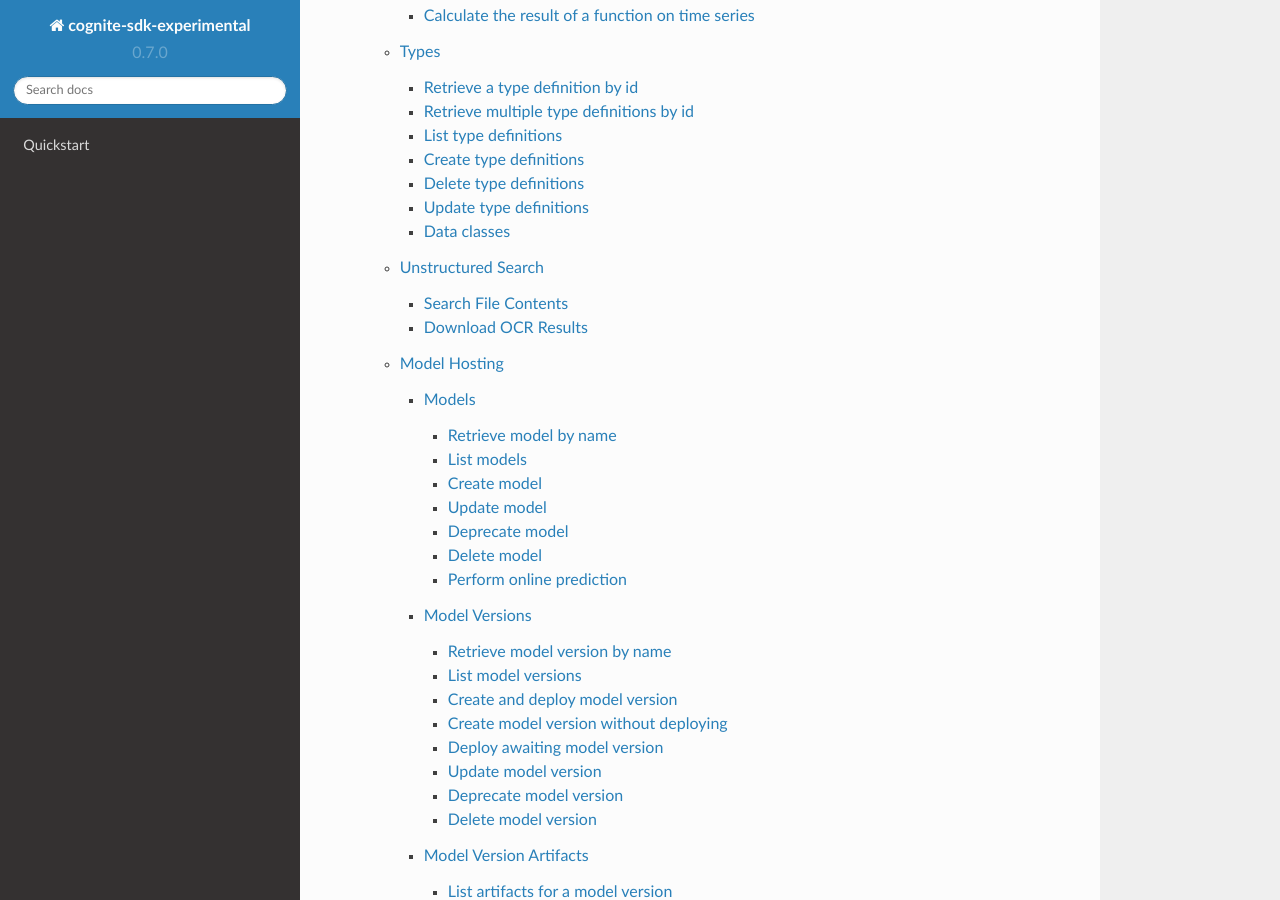
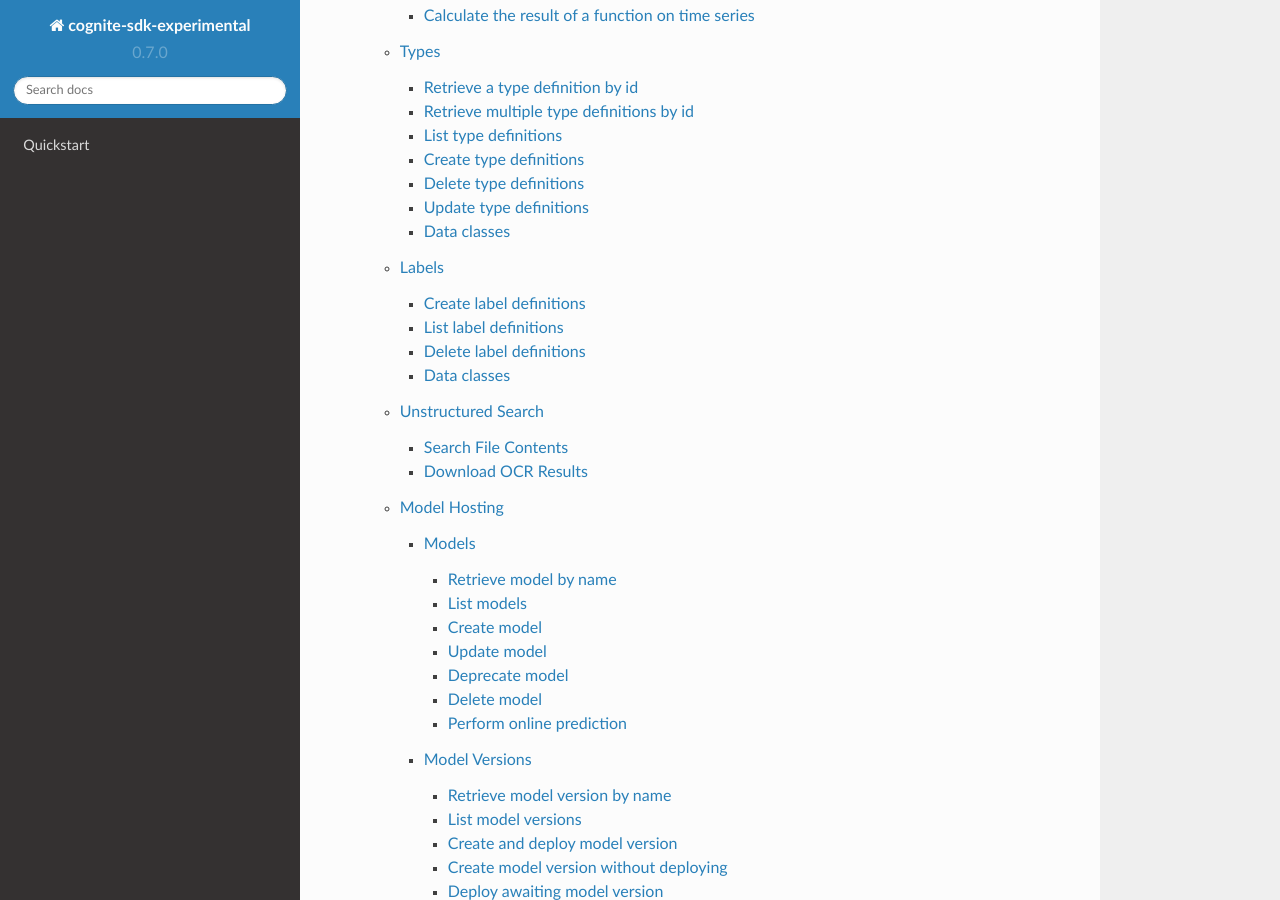
Before and after one commit to cognitedata/cognite-sdk-python-experimental, a Sphinx documentation site: the page built from docs/source/index.rst, in a window 1280 px wide and 900 px high, scrolled down 1140 px. Built offline with Sphinx 7.4.7 and the Read the Docs theme 2.0.0, drawn with Linux system fonts in a browser that asks for light colours.

Commit message:
fix labels documentation

```diff
--- a/docs/source/cognite.rst
+++ b/docs/source/cognite.rst
@@ -8,8 +8,9 @@
 
 The currently available extensions for a `client` ( `CogniteClient`_) instance are:
 
-* client.assets_playground: `Assets`_ (Playground Assets API with Types support)
+* client.assets_playground: `Assets`_ (Playground Assets API with Types and Labels support)
 * client.types: `Types`_
+* client.labels: `Labels`_
 * client.model_hosting = `Model Hosting`_
 * client.datapoints: includes extensions described in `Synthetic time series`_
 * client.relationships: `Relationships`_
@@ -146,6 +147,29 @@
 .. automodule:: cognite.experimental.data_classes.types
     :members:
     :show-inheritance:
+
+
+Labels
+------
+
+Create label definitions
+^^^^^^^^^^^^^^^^^^^^^^^^
+.. automethod:: cognite.experimental._api.labels.LabelsAPI.create
+
+List label definitions
+^^^^^^^^^^^^^^^^^^^^^^
+.. automethod:: cognite.experimental._api.labels.LabelsAPI.list
+
+Delete label definitions
+^^^^^^^^^^^^^^^^^^^^^^^^
+.. automethod:: cognite.experimental._api.labels.LabelsAPI.delete
+
+Data classes
+^^^^^^^^^^^^
+.. automodule:: cognite.experimental.data_classes.labels
+    :members:
+    :show-inheritance:
+
 
 Unstructured Search
 -------------------
```
